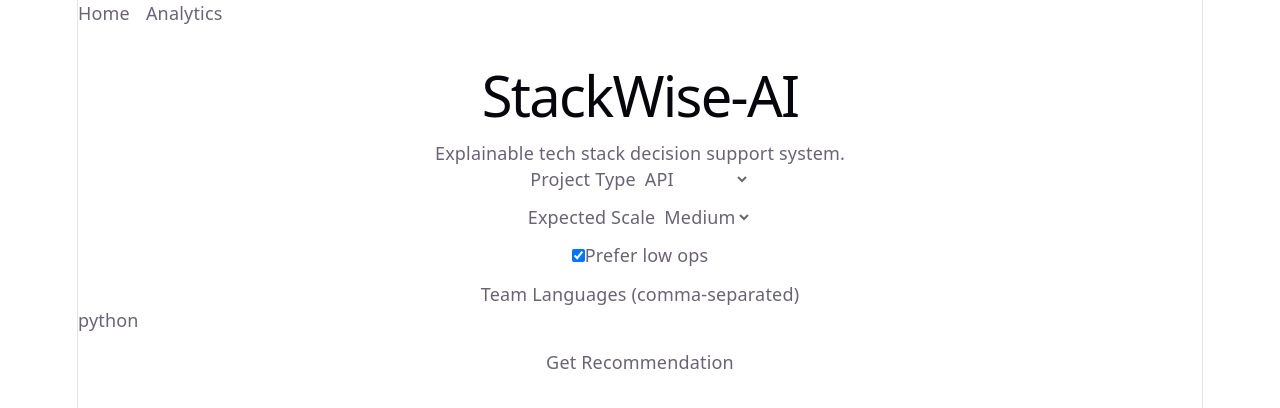
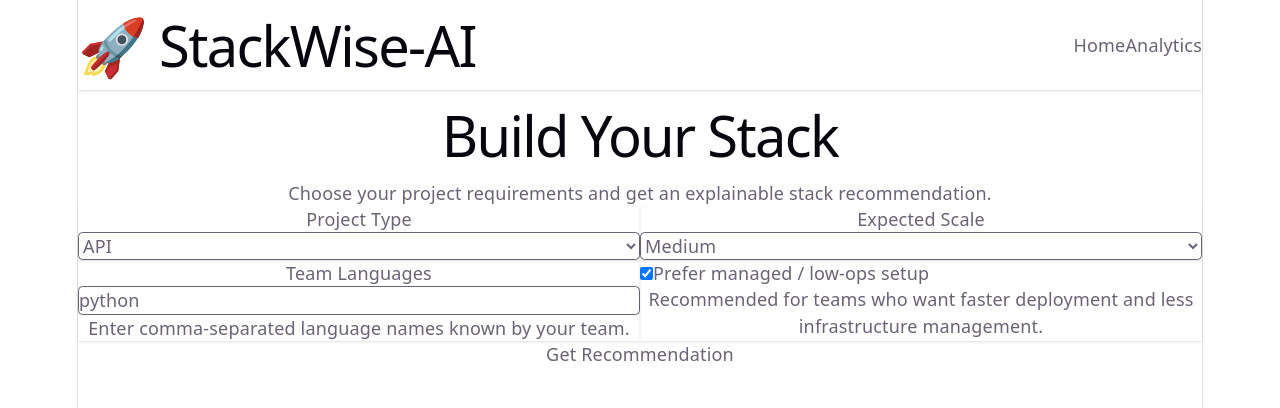
Before and after one commit to AdItyAsIngh1800/StackWise-AI, a React (Vite) app in the folder frontend-react/: page / in a window 1280 px wide. Shown: the top 408 px of the page. Built offline with nearby package versions, Linux system fonts and the light colour scheme.

Commit message:
feat: upgrade Home and Results pages with polished Tailwind layout

```diff
--- a/frontend-react/src/App.tsx
+++ b/frontend-react/src/App.tsx
@@ -1,4 +1,5 @@
-import { BrowserRouter, Link, Route, Routes } from "react-router-dom";
+import { BrowserRouter, Routes, Route } from "react-router-dom";
+import Layout from "./components/Layout";
 import Home from "./pages/Home";
 import Results from "./pages/Results";
 import Analytics from "./pages/Analytics";
@@ -6,16 +7,13 @@ import Analytics from "./pages/Analytics";
 export default function App() {
   return (
     <BrowserRouter>
-      <nav style={{ display: "flex", gap: 16, marginBottom: 24 }}>
-        <Link to="/">Home</Link>
-        <Link to="/analytics">Analytics</Link>
-      </nav>
-
-      <Routes>
-        <Route path="/" element={<Home />} />
-        <Route path="/results" element={<Results />} />
-        <Route path="/analytics" element={<Analytics />} />
-      </Routes>
+      <Layout>
+        <Routes>
+          <Route path="/" element={<Home />} />
+          <Route path="/results" element={<Results />} />
+          <Route path="/analytics" element={<Analytics />} />
+        </Routes>
+      </Layout>
     </BrowserRouter>
   );
 }
--- /dev/null
+++ b/frontend-react/src/components/Card.tsx
@@ -0,0 +1,11 @@
+type Props = {
+  children: React.ReactNode;
+};
+
+export default function Card({ children }: Props) {
+  return (
+    <div className="bg-white p-4 rounded-xl shadow hover:shadow-md transition">
+      {children}
+    </div>
+  );
+}
--- /dev/null
+++ b/frontend-react/src/components/Layout.tsx
@@ -0,0 +1,25 @@
+type Props = {
+  children: React.ReactNode;
+};
+
+export default function Layout({ children }: Props) {
+  return (
+    <div className="min-h-screen bg-gray-50">
+
+      {/* Navbar */}
+      <div className="bg-white shadow px-6 py-4 flex justify-between items-center">
+        <h1 className="text-xl font-bold">🚀 StackWise-AI</h1>
+        <div className="flex gap-6 text-sm">
+          <a href="/" className="hover:text-blue-600">Home</a>
+          <a href="/analytics" className="hover:text-blue-600">Analytics</a>
+        </div>
+      </div>
+
+      {/* Content */}
+      <div className="max-w-6xl mx-auto p-6">
+        {children}
+      </div>
+
+    </div>
+  );
+}
--- a/frontend-react/src/components/RecommendationCard.tsx
+++ b/frontend-react/src/components/RecommendationCard.tsx
@@ -1,3 +1,4 @@
+import Card from "./Card";
 import type { StackRecommendation } from "../types/api";
 
 type Props = {
@@ -5,18 +6,22 @@ type Props = {
 };
 
 export default function RecommendationCard({ winner }: Props) {
-  if (!winner) {
-    return <div className="rounded-xl border p-4">No recommendation available.</div>;
-  }
+  if (!winner) return <Card>No recommendation available</Card>;
 
   return (
-    <div className="rounded-xl border p-4 shadow-sm">
-      <h2 className="mb-3 text-xl font-semibold">🏆 Recommended Stack</h2>
-      <p><strong>Language:</strong> {winner.language}</p>
-      <p><strong>Framework:</strong> {winner.backend_framework ?? "-"}</p>
-      <p><strong>Database:</strong> {winner.database ?? "-"}</p>
-      <p><strong>Deployment:</strong> {winner.deployment ?? "-"}</p>
-      <p><strong>Score:</strong> {winner.score.toFixed(3)}</p>
-    </div>
+    <Card>
+      <h2 className="text-lg font-semibold mb-3">🏆 Recommended Stack</h2>
+
+      <div className="space-y-1 text-sm">
+        <p><b>Language:</b> {winner.language}</p>
+        <p><b>Framework:</b> {winner.backend_framework ?? "-"}</p>
+        <p><b>Database:</b> {winner.database ?? "-"}</p>
+        <p><b>Deployment:</b> {winner.deployment ?? "-"}</p>
+      </div>
+
+      <div className="mt-3 text-blue-600 font-semibold">
+        Score: {winner.score.toFixed(3)}
+      </div>
+    </Card>
   );
 }
--- a/frontend-react/src/pages/Home.tsx
+++ b/frontend-react/src/pages/Home.tsx
@@ -2,6 +2,7 @@ import { useState } from "react";
 import { useNavigate } from "react-router-dom";
 import API from "../api/client";
 import type { RecommendationResponse } from "../types/api";
+import Card from "../components/Card";
 
 export default function Home() {
   const navigate = useNavigate();
@@ -37,43 +38,46 @@ export default function Home() {
   }
 
   return (
+    <div className="space-y-6">
       <div>
-      <h1>StackWise-AI</h1>
-      <p>Explainable tech stack decision support system.</p>
+        <h1 className="text-3xl font-bold">Build Your Stack</h1>
+        <p className="mt-2 text-gray-600">
+          Choose your project requirements and get an explainable stack recommendation.
+        </p>
+      </div>
 
-      <div>
-        <label>Project Type </label>
-        <select value={projectType} onChange={(e) => setProjectType(e.target.value)}>
+      <div className="grid grid-cols-1 gap-6 md:grid-cols-2">
+        <Card>
+          <label className="mb-2 block font-medium">Project Type</label>
+          <select
+            className="w-full rounded border p-2"
+            value={projectType}
+            onChange={(e) => setProjectType(e.target.value)}
+          >
             <option value="api">API</option>
             <option value="web">Web</option>
             <option value="ai-ml">AI/ML</option>
             <option value="enterprise">Enterprise</option>
           </select>
-      </div>
+        </Card>
 
-      <div style={{ marginTop: 12 }}>
-        <label>Expected Scale </label>
-        <select value={expectedScale} onChange={(e) => setExpectedScale(e.target.value)}>
+        <Card>
+          <label className="mb-2 block font-medium">Expected Scale</label>
+          <select
+            className="w-full rounded border p-2"
+            value={expectedScale}
+            onChange={(e) => setExpectedScale(e.target.value)}
+          >
             <option value="small">Small</option>
             <option value="medium">Medium</option>
             <option value="high">High</option>
           </select>
-      </div>
+        </Card>
 
-      <div style={{ marginTop: 12 }}>
-        <label>
+        <Card>
+          <label className="mb-2 block font-medium">Team Languages</label>
           <input
-            type="checkbox"
-            checked={lowOps}
-            onChange={(e) => setLowOps(e.target.checked)}
-          />
-          Prefer low ops
-        </label>
-      </div>
-
-      <div style={{ marginTop: 12 }}>
-        <label>Team Languages (comma-separated)</label>
-        <input
+            className="w-full rounded border p-2"
             value={teamLanguages.join(",")}
             onChange={(e) =>
               setTeamLanguages(
@@ -83,11 +87,34 @@ export default function Home() {
                   .filter(Boolean)
               )
             }
-          style={{ display: "block", width: 320 }}
+            placeholder="python,javascript,typescript"
           />
+          <p className="mt-2 text-sm text-gray-500">
+            Enter comma-separated language names known by your team.
+          </p>
+        </Card>
+
+        <Card>
+          <label className="flex items-center gap-2">
+            <input
+              type="checkbox"
+              checked={lowOps}
+              onChange={(e) => setLowOps(e.target.checked)}
+            />
+            Prefer managed / low-ops setup
+          </label>
+
+          <p className="mt-2 text-sm text-gray-500">
+            Recommended for teams who want faster deployment and less infrastructure management.
+          </p>
+        </Card>
       </div>
 
-      <button onClick={submit} disabled={loading} style={{ marginTop: 16 }}>
+      <button
+        onClick={submit}
+        disabled={loading}
+        className="rounded-lg bg-blue-600 px-6 py-2 text-white transition hover:bg-blue-700 disabled:cursor-not-allowed disabled:bg-blue-400"
+      >
         {loading ? "Generating..." : "Get Recommendation"}
       </button>
     </div>
--- a/frontend-react/src/pages/Results.tsx
+++ b/frontend-react/src/pages/Results.tsx
@@ -10,15 +10,33 @@ export default function Results() {
   const location = useLocation();
   const data = location.state as RecommendationResponse | undefined;
 
-  if (!data) return <div>No result loaded.</div>;
+  if (!data) {
+    return (
+      <div className="rounded-xl border bg-white p-6 shadow-sm">
+        <h1 className="text-2xl font-bold">Results</h1>
+        <p className="mt-2 text-gray-600">No result loaded.</p>
+      </div>
+    );
+  }
 
   return (
-    <div className="space-y-4">
-      <h1 className="text-2xl font-bold">Results</h1>
-      <RecommendationCard winner={data.winner} />
-      <ConfidenceBar value={data.confidence} />
+    <div className="space-y-6">
+      <div>
+        <h1 className="text-3xl font-bold">Results</h1>
+        <p className="mt-2 text-gray-600">
+          Review the recommended stack, confidence, trade-offs, and alternatives.
+        </p>
+      </div>
+
+      <div className="grid grid-cols-1 gap-6 md:grid-cols-2">
+        <RecommendationCard winner={data.winner} />
+        <ConfidenceBar value={data.confidence} />
+      </div>
+
       <SensitivityTable sensitivity={data.sensitivity} />
+
       <ParetoChart data={data.pareto ?? []} />
+
       <WhyNotList items={data.why_not} />
     </div>
   );
```
Lines whose indentation alone changed are shown as unchanged.
